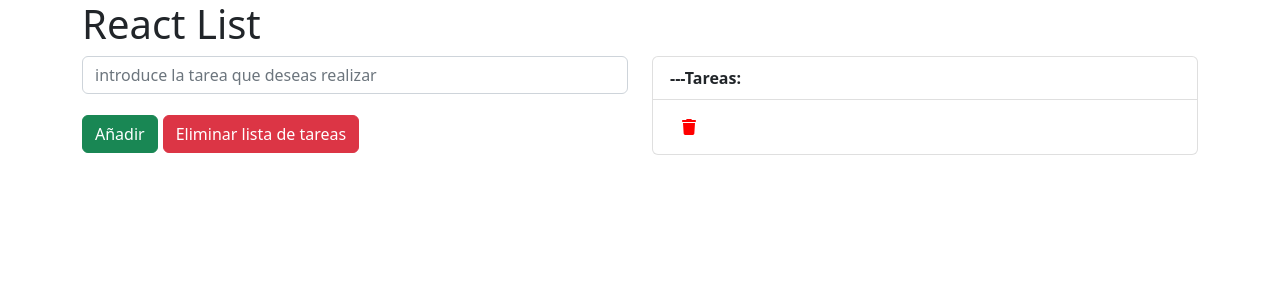
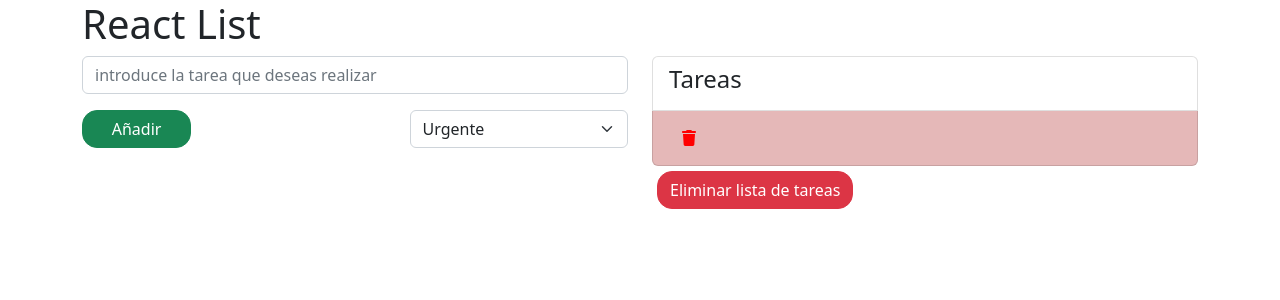
Before and after one commit to franciscof12/To-do-list, a React (Vite) app: page / in a window 1280 px wide. Both pictures are taken after a click on the button "Añadir". Shown: the top 300 px of the page. Built offline with nearby package versions, Linux system fonts and the light colour scheme.

Commit message:
cambios de interfaz

```diff
--- a/src/App.css
+++ b/src/App.css
@@ -1,3 +1,8 @@
 Button.borrar{
   margin-right: 15px;
 }
+.contenedorB{
+  display: flex;
+  flex-direction: row;
+
+}
--- a/src/App.jsx
+++ b/src/App.jsx
@@ -15,6 +15,19 @@ import { FontAwesomeIcon } from "@fortawesome/react-fontawesome";
 function App() {
   const [item, setitem] = useState("");
   const [lista, setlista] = useState([]);
+  const [categoria, setcategoria] = useState("Urgente");
+
+
+
+  const getColor = (categoria) =>{
+    if (categoria == "Normal"){
+      return "rgb(184, 229, 228)"
+    }else if (categoria === "Urgente"){
+      return "rgb(229, 184, 184)"
+    }else if(categoria == "Importante"){
+      return "rgb(226, 229, 184)"
+    }
+  }
 
   const borraItem = (x) => {
     const nuevaLista = [...lista];
@@ -22,8 +35,9 @@ function App() {
     setlista(nuevaLista);
   };
 
+
   const listaItem = lista.map((x, index) => (
-    <ListGroupItem key={index}>
+    <ListGroupItem style={{backgroundColor:getColor(x.categoria)}} key={index}>
       <Button
         variant="link"
         onClick={() => borraItem(index)}
@@ -35,14 +49,13 @@ function App() {
           icon={faTrash}
         />
       </Button>
-      {x}
+      {x.item}
     </ListGroupItem>
   ));
 
   const nuevoItem = () => {
     const nuevaLista = [...lista];
-    nuevaLista.push(item);
-
+    nuevaLista.push({item, categoria});
     setlista(nuevaLista);
     setitem("");
   };
@@ -61,24 +74,42 @@ function App() {
                 placeholder="introduce la tarea que deseas realizar"
               />
             </Form.Group>
-            <Button variant="success" onClick={nuevoItem}>
-              Añadir
-            </Button>
+            <Form.Group
+              style={{
+                display: "flex",
+                flexDirection: "row",
+                justifyContent: "space-between",
+              }}
+              className="mb-3"
+            >
+              <Button
+                style={{ borderRadius: "15px", width: "20%" }}
+                variant="success"
+                onClick={nuevoItem}
+              >
+                Añadir
+              </Button>
+              <Form.Select value={categoria} onInput={(e) => setcategoria(e.target.value)} style={{ width: "40%" }} id="disabledSelect">
+                <option>Urgente</option>
+                <option>Importante</option>
+                <option>Normal</option>
+              </Form.Select>
+            </Form.Group>
+          </Col>
+          <Col>
+            <ListGroup>
+              <ListGroupItem>
+                <h4>Tareas</h4>
+              </ListGroupItem>
+              {listaItem}
+            </ListGroup>
             <Button
-              style={{ margin: "5px" }}
+              style={{ margin: "5px", borderRadius: "15px" }}
               variant="danger"
               onClick={() => setlista([])}
             >
               Eliminar lista de tareas
             </Button>
-          </Col>
-          <Col>
-            <ListGroup>
-              <ListGroupItem>
-                <th>---Tareas:</th>
-              </ListGroupItem>
-              {listaItem}
-            </ListGroup>
           </Col>
         </Row>
       </Container>
```
